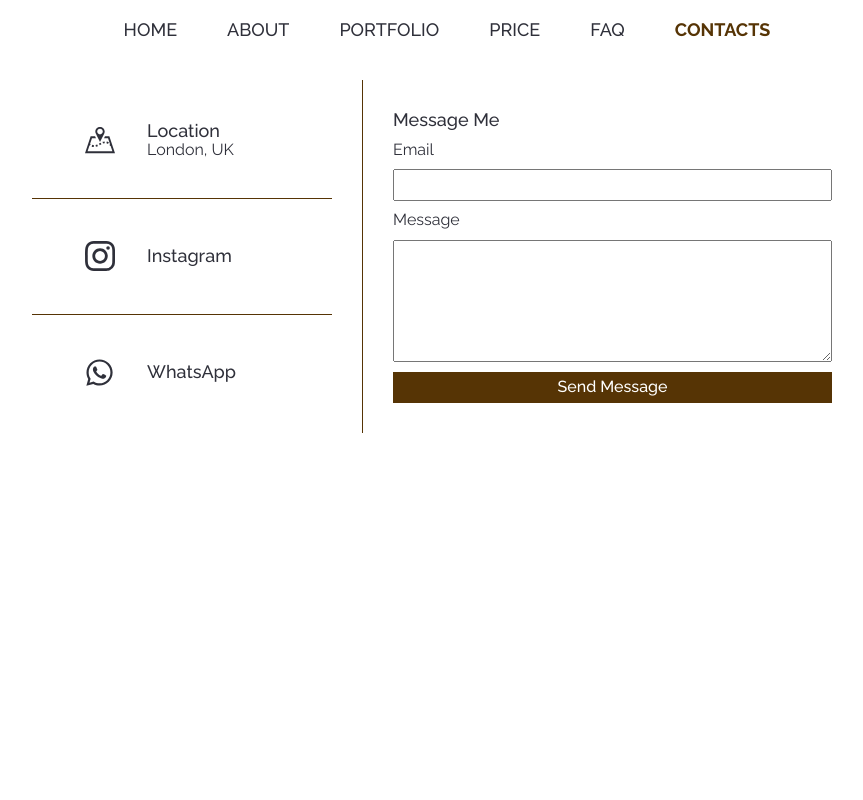
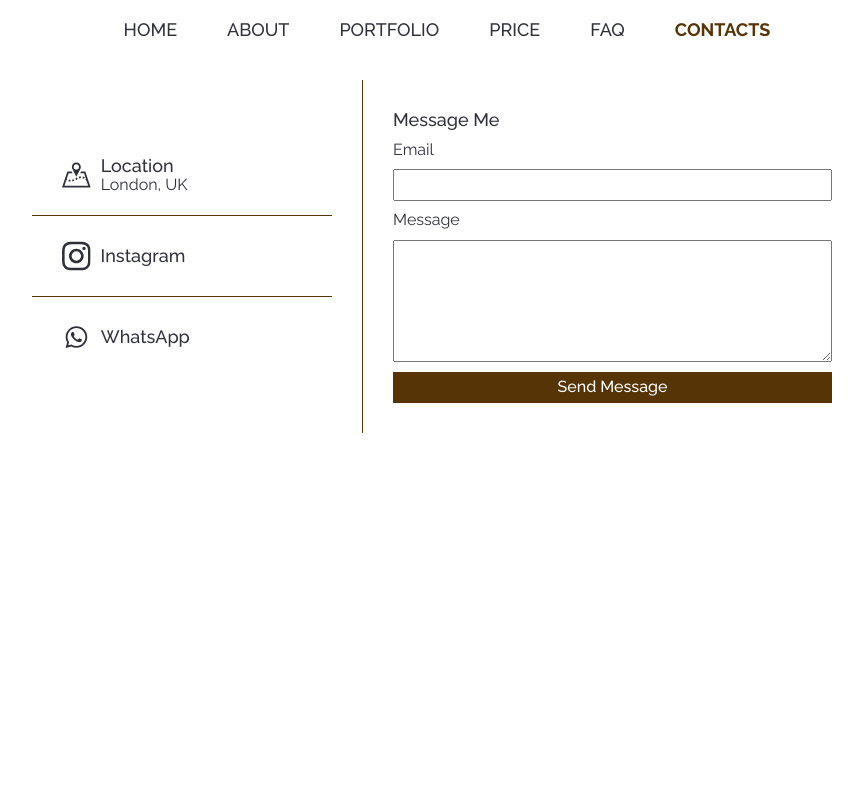
Before and after one commit to OlegKushnir/makeup, a React (Create React App) app: page /makeup/contacts in a window 1280 px wide. Shown: the top 800 px of the page, without its empty margins (193-1056 px from the left). Built offline with nearby package versions, Linux system fonts and the light colour scheme; a web font is replaced by a local one.

Commit message:
fix link

```diff
--- a/src/components/App.module.css
+++ b/src/components/App.module.css
@@ -177,17 +177,31 @@ footer .logo {
   display: flex;
   justify-content: center;
   align-items: center;
-  margin-right: 10px;
-  width: 50px;
-  height: 50px;
+  outline: none;
+  color: var(--darkText);
+  transition: fill 250ms var(--cubik);
+}
+
+.contacts__link .icon {
+  display: flex;
+  justify-content: center;
+  align-items: center;
+  width: 30px;
+  height: 30px;
   fill: var(--darkText);
   outline: none;
-  transition: fill 250ms var(--cubik);
+
 }
+
+.contacts__link .text{
+ margin-left: 10px;
+}
+
 .contacts__link:hover,
 .contacts__link:focus,
 .contactsl__link:active {
   fill: var(--accent-color);
+  color: var(--accent-color);;
 }
 
 .message {
@@ -347,9 +361,9 @@ footer .logo {
     flex-direction: row;
     gap: 30px;
   }
-  .contacts__link {
-    width: 50px;
-    height: 50px;
+  .contacts__link .icon {
+    width: 40px;
+    height: 40px;
   }
 
   .gal__btn__wrapper {
@@ -404,10 +418,10 @@ footer .logo {
     width: 100%;
     font-size: 16px;
   }
-  .contacts__link {
+  /* .contacts__link .icon{
     width: 75px;
     height: 75px;
-  }
+  } */
   .list {
     justify-content: start;
   }
--- a/src/components/Contacts/Contacts.jsx
+++ b/src/components/Contacts/Contacts.jsx
@@ -17,16 +17,16 @@ const Contacts = () => {
       <ul className={app.contacts}>
         <li className={app.contacts__item}>
           <div className={app.contacts__link}>
-                <svg className="icon" width="30" height="30">
+            <svg className={app.icon} width="30" height="30">
               <use href="icons.svg#map"></use>
             </svg>
+
+            <div className={app.text}>
+              <h2 className={app.title}>Location</h2>
+              <p>London, UK</p>
             </div>
-              <div>
-                <h2 className={app.title}>Location</h2>
-                <p className={app.text}>London, UK</p>
           </div>
         </li>
-
 
         <li className={app.contacts__item}>
           <a
@@ -36,13 +36,13 @@ const Contacts = () => {
             className={app.contacts__link}
             title="instagram"
           >
-                <svg className="icon" width="30" height="30">
+            <svg className={app.icon} width="30" height="30">
               <use href="../../makeup/icons.svg#instagram"></use>
             </svg>
-              </a>
-              <div>
+            <div className={app.text}>
               <h2 className={app.title}>Instagram</h2>
             </div>
+          </a>
         </li>
 
         <li className={app.contacts__item}>
@@ -53,13 +53,13 @@ const Contacts = () => {
             className={app.contacts__link}
             title="WhatsApp"
           >
-                <svg className="icon" width="35" height="35">
+            <svg className={app.icon} width="40" height="40">
               <use href="../../makeup/icons.svg#whatsapp"></use>
             </svg>
-              </a>
-              <div>
+            <div className={app.text}>
               <h2 className={app.title}>WhatsApp</h2>
             </div>
+          </a>
         </li>
         {/* <li className={app.contacts__item}>
               <a
@@ -84,10 +84,8 @@ const Contacts = () => {
               </div>
               {openMessage ? <MessageMe/> : <h2 className={app.title}>Message Me</h2>}
             </li> */}
-
-
       </ul>
-          <MessageMe/>
+      <MessageMe />
       {/* <div className={app.message}>
             <h2 className={app.title}>Message Me</h2>
             <form  onSubmit={handleSubmit}>
```
Lines whose indentation alone changed are shown as unchanged.
